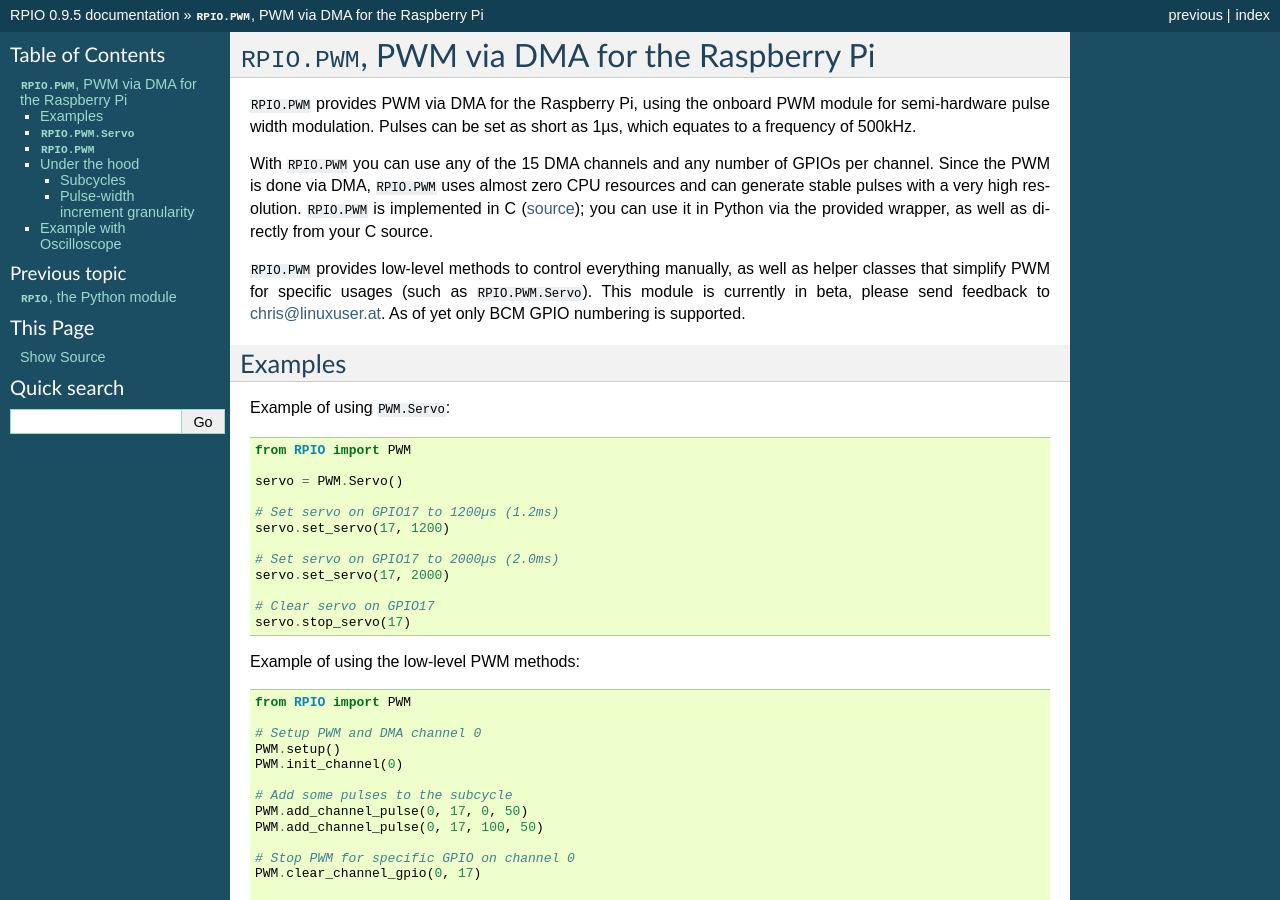
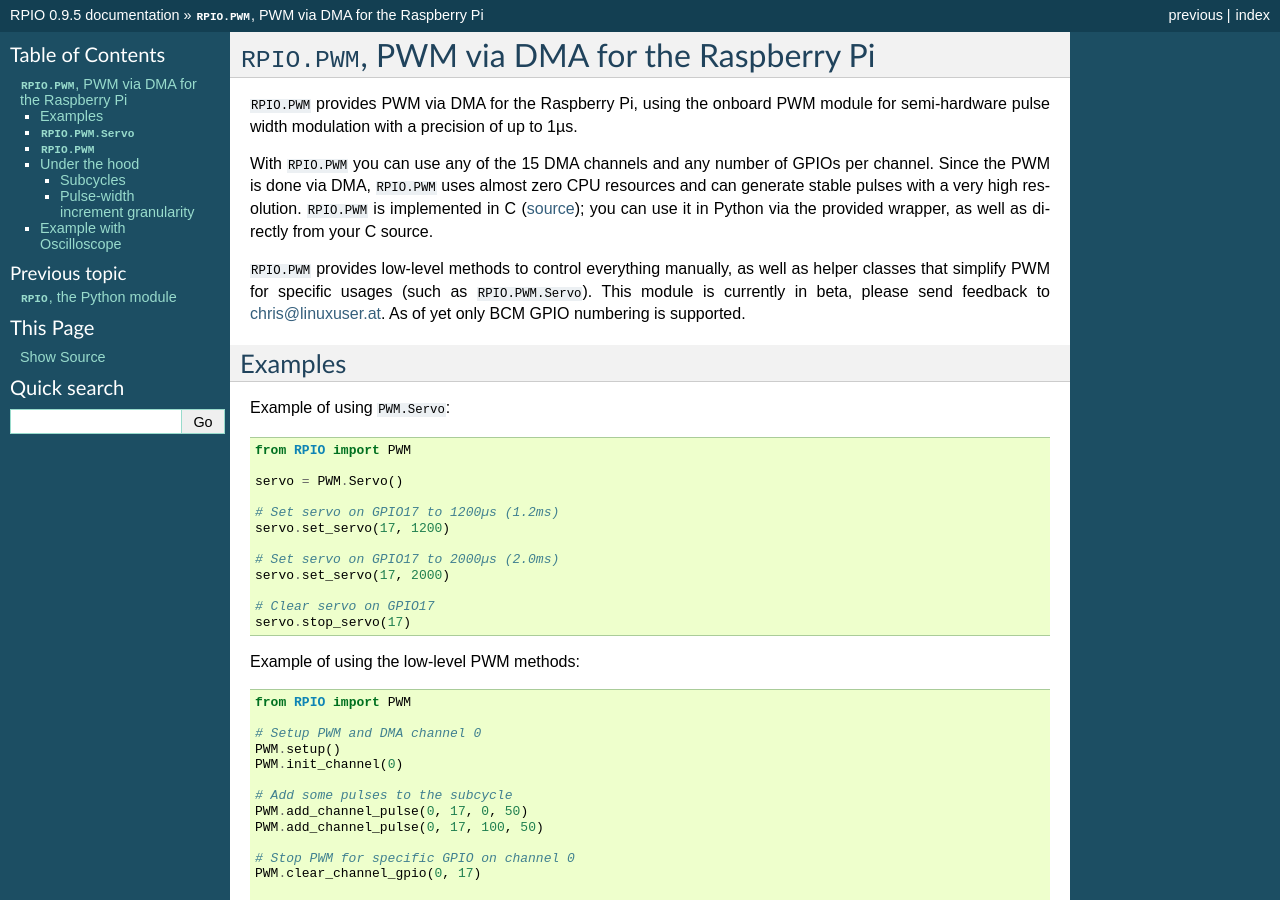
Before and after one commit to metachris/RPIO, a Sphinx documentation site: the page built from documentation/source/pwm_py.rst, in a window 1280 px wide and 900 px high. Built offline with Sphinx 7.4.7, drawn with Linux system fonts in a browser that asks for light colours.

Commit message:
minor make clean update

```diff
--- a/documentation/source/pwm_py.rst
+++ b/documentation/source/pwm_py.rst
@@ -4,8 +4,7 @@
 ==============================================
 
 ``RPIO.PWM`` provides PWM via DMA for the Raspberry Pi, using the onboard PWM module for
-semi-hardware pulse width modulation. Pulses can be set as short as 1µs, which
-equates to a frequency of 500kHz.
+semi-hardware pulse width modulation with a precision of up to 1µs.
 
 With ``RPIO.PWM`` you can use any of the 15 DMA channels and
 any number of GPIOs per channel. Since the PWM is done via DMA, ``RPIO.PWM`` uses almost zero CPU
```
Also changed, not shown: 1 other file.
